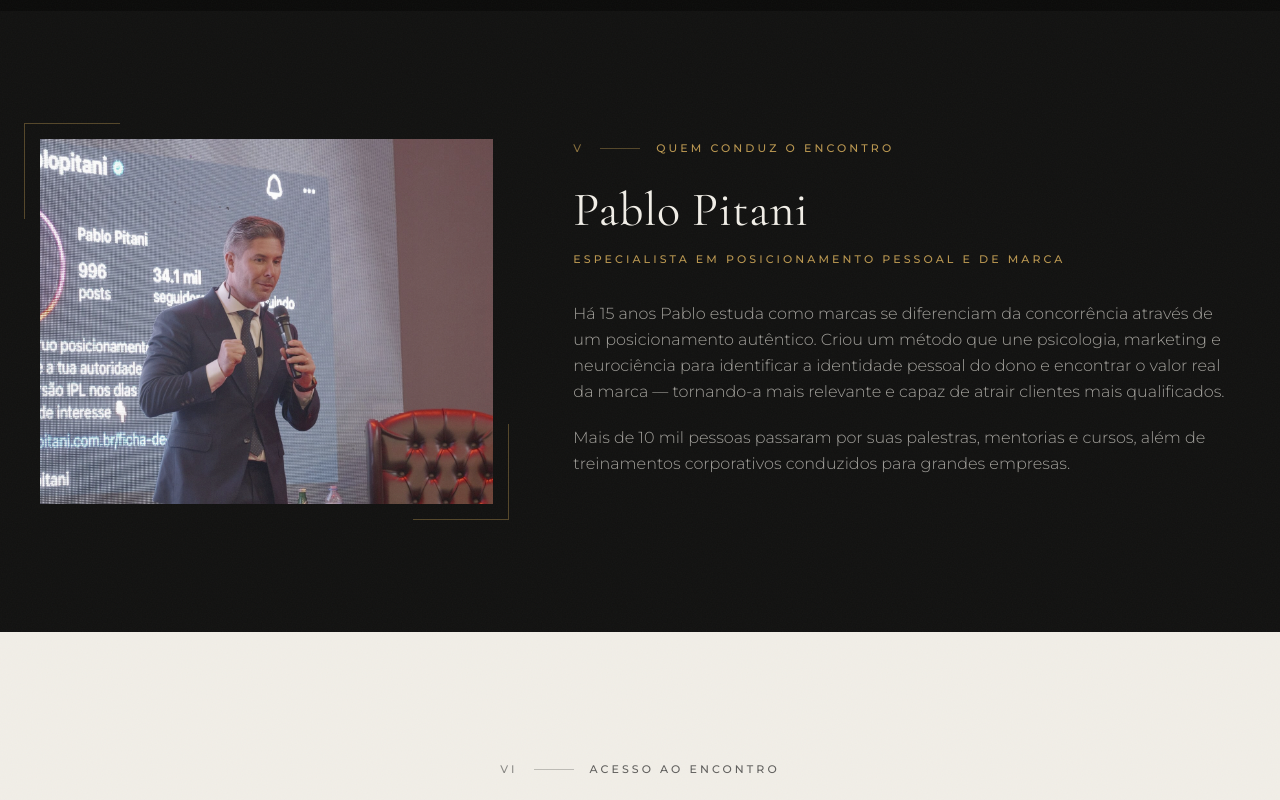
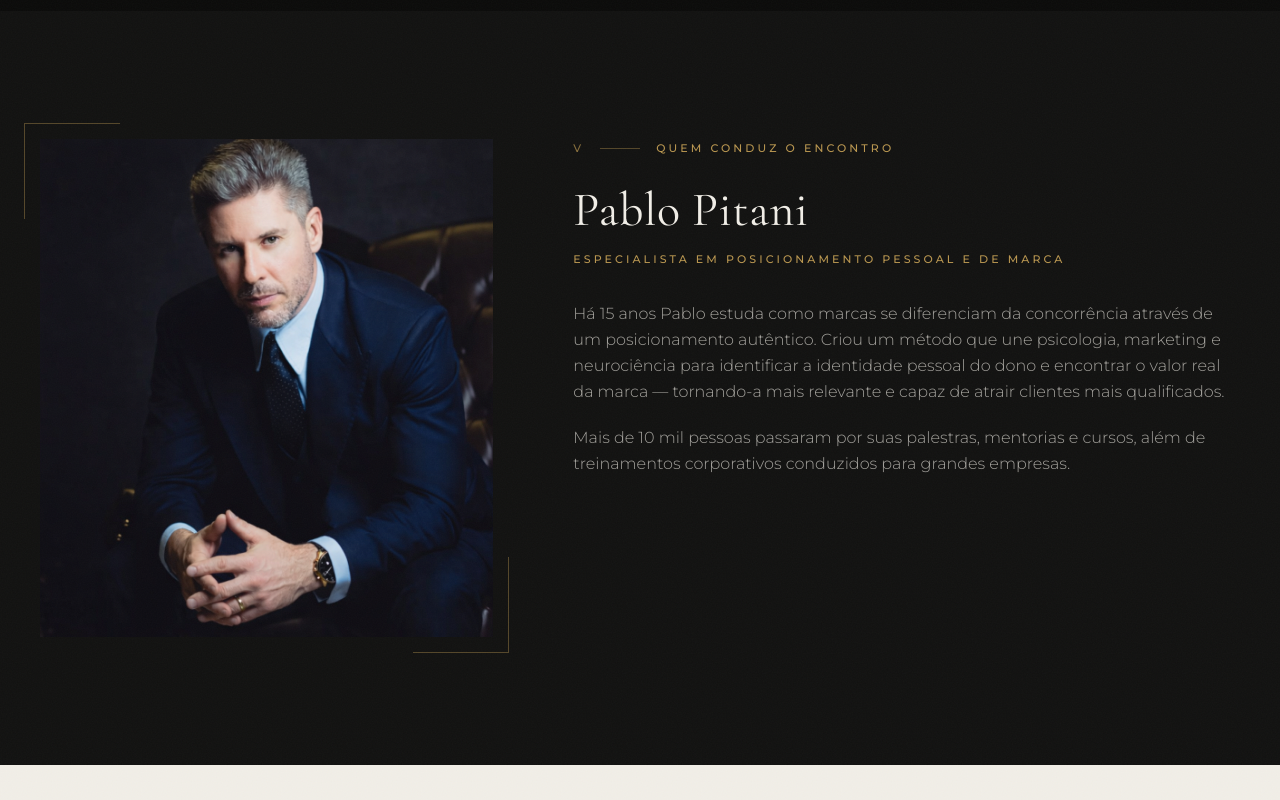
Before and after one commit to Hygorlc/alianca-empreendedora-8813, a React (Vite) app in the folder packages/web/: page / in a window 1280 px wide. Shown: the part 6260-7060 px from the top of the page. Built offline with nearby package versions, Linux system fonts and the light colour scheme.

Commit message:
Replace speaker portrait

```diff
--- a/packages/web/src/web/components/sections/speaker.tsx
+++ b/packages/web/src/web/components/sections/speaker.tsx
@@ -9,9 +9,9 @@ export function Speaker() {
           <div className="relative">
             <div className="absolute -top-4 -left-4 h-24 w-24 border-t border-l border-gold/40" />
             <img
-              src="/images/pablo.jpg"
-              alt="Pablo Pitani em palestra"
-              className="relative w-full object-cover saturate-[0.65]"
+              src="/images/pablo-historia.png"
+              alt="Retrato de Pablo Pitani"
+              className="relative w-full object-cover"
             />
             <div className="absolute -right-4 -bottom-4 h-24 w-24 border-r border-b border-gold/40" />
           </div>
```
Also changed, not shown: packages/web/public/images/pablo-historia.png (added).
